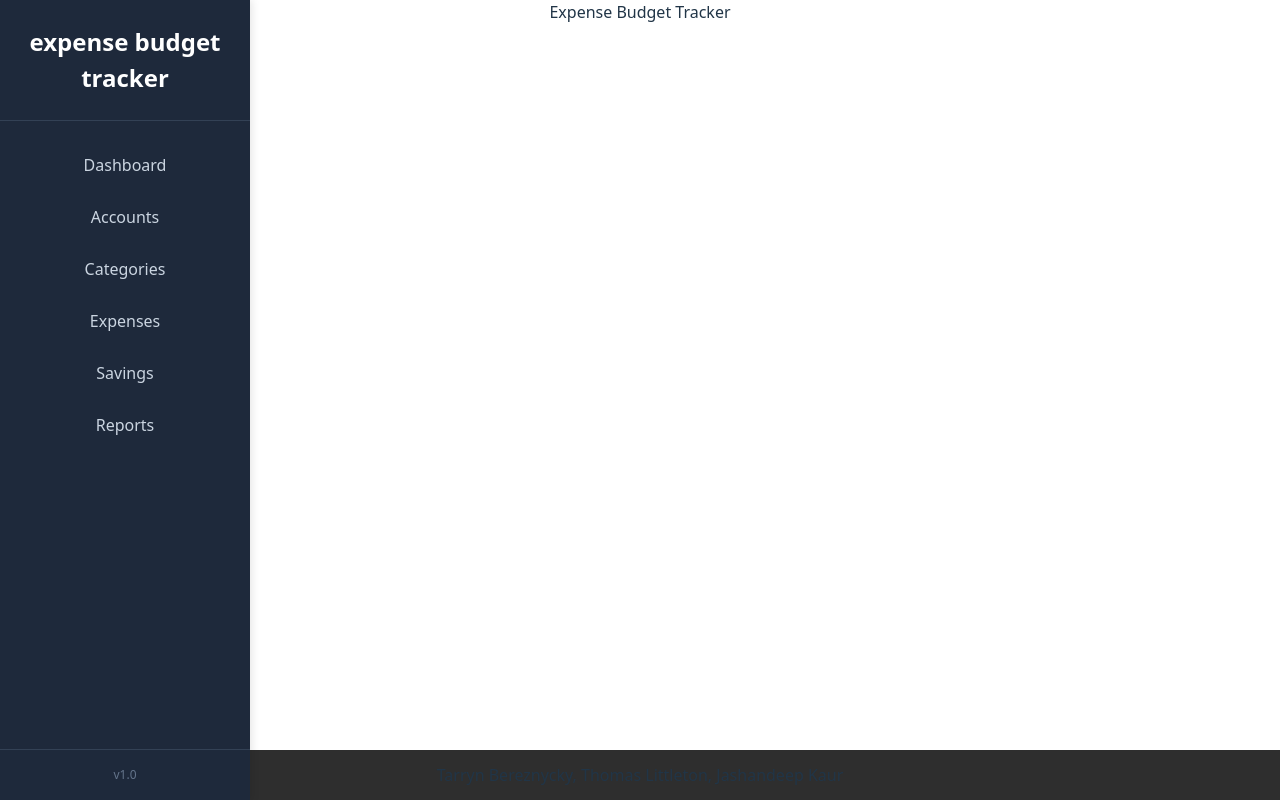
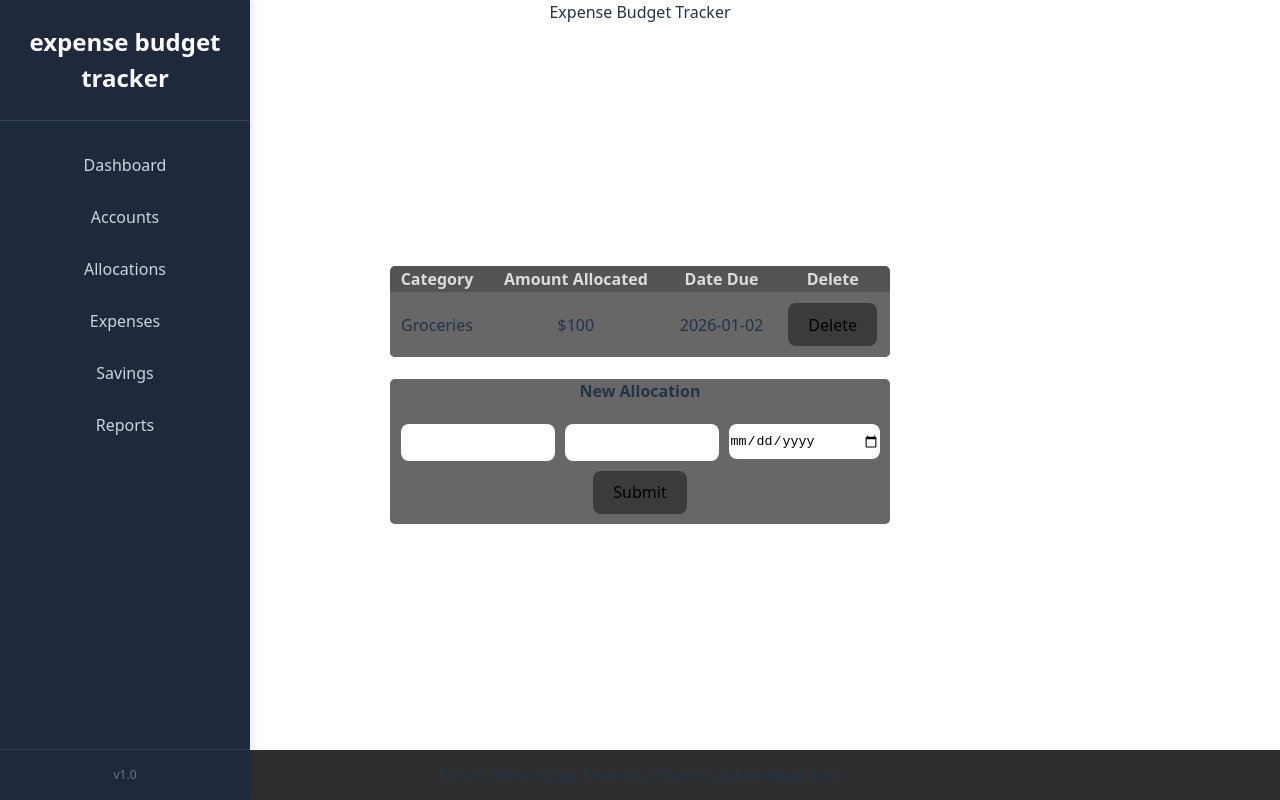
Before and after one commit to tlittletonrrc/Expense-Budget-Tracker, a React (Vite) app: page /Allocations in a window 1280 px wide. Built offline with nearby package versions, Linux system fonts and the light colour scheme.

Commit message:
Intergrated allocations into app.tsx

```diff
--- a/src/App.tsx
+++ b/src/App.tsx
@@ -1,15 +1,23 @@
 import './App.css'
-import { BrowserRouter as Router, Routes, Route } from 'react-router-dom';
+import { useState } from 'react';
+import { BrowserRouter as Router, Routes, Route } from "react-router-dom";
+
+import type { UserType } from './Types/UserType';
+import userData  from "./Data/user.json"
+
 import Footer from "./Components/Footer/Footer";
 import Header from "./Components/Header/Header";
 import Navbar from './Components/Navbar/navbar';
 import AccountsOverview from "./Components/AccountsOverview/accountsOverview"
 import DashboardSummaryBox from './Components/DashboardSummaryBox/DashboardSummaryBox';
-import AllocationPage from './Pages/AllocationPage';
-import PiggyBank from './pages/PiggyBank';
+import AllocationPage from "./Pages/AllocationPage";
+import PiggyBank from "./Pages/PiggyBank"
 
 
 function App() {
+  const [user, setUser] = useState<UserType>(userData)
+  const [route, setRoute] = useState("/")
+
   return (
     <Router>
       <Header/>
@@ -31,7 +39,7 @@ function App() {
         } />
         <Route path="/savings" element={<PiggyBank />} />
         <Route path="/accounts" element={<AccountsOverview/>} />
-        <Route path="/categories" element={<div>Categories Page (Coming Soon)</div>} />
+        <Route path="/Allocations" element={<AllocationPage User={user} SetUser={setUser}/>} />
         <Route path="/expenses" element={<div>Expenses Page (Coming Soon)</div>} />
         <Route path="/reports" element={<div>Reports Page (Coming Soon)</div>} />
       </Routes>
--- a/src/Components/Navbar/navbar.tsx
+++ b/src/Components/Navbar/navbar.tsx
@@ -22,8 +22,8 @@ const Navbar: React.FC = () => {
     },
     {
       id: 3,
-      label: 'Categories',
-      path: '/categories'
+      label: 'Allocations',
+      path: '/Allocations'
     },
     {
       id: 4,
```
